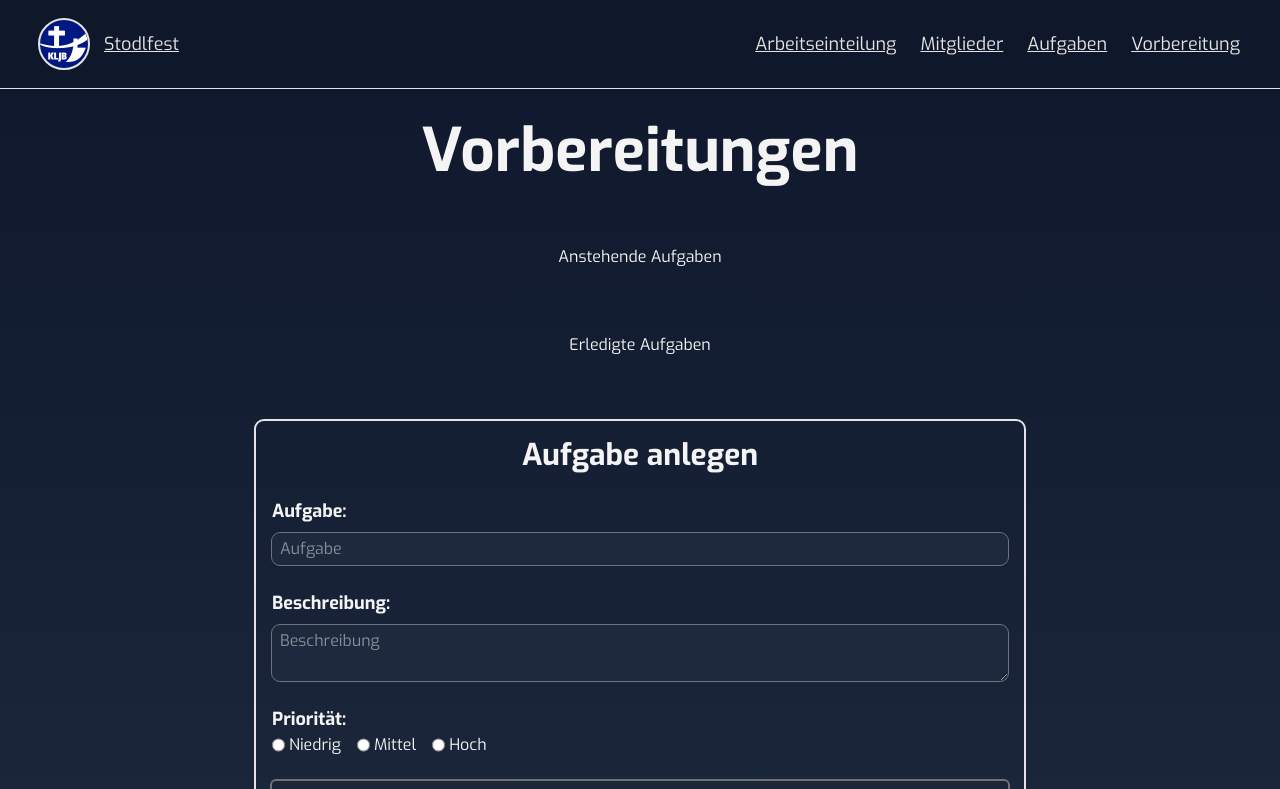
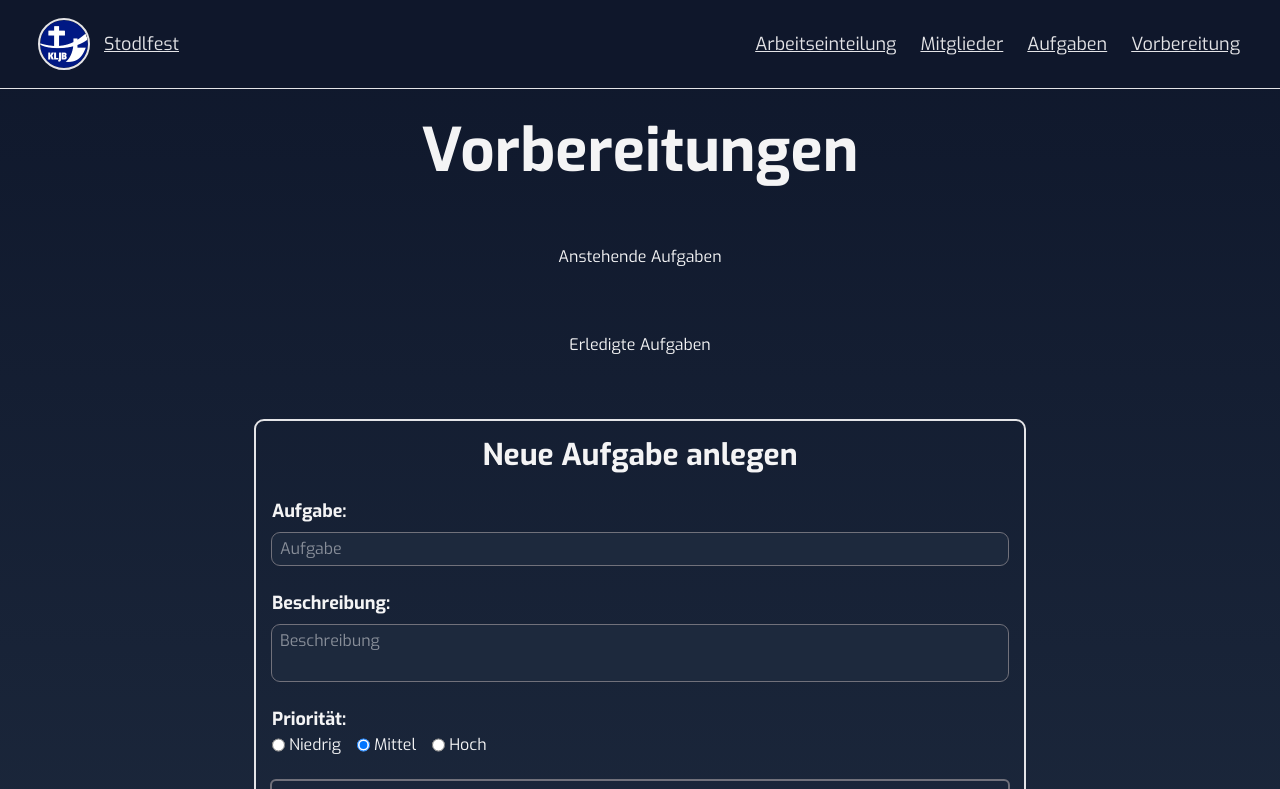
Before and after one commit to StackOverflowIsBetterThanAnyAI/stodlfest-frontend, a React (Vite) app: page /vorbereitung in a window 1280 px wide. Shown: the top 789 px of the page. Built offline with nearby package versions, Linux system fonts and the light colour scheme; a web font is replaced by a local one.

Commit message:
add new task form

```diff
--- a/src/components/form/FormNewTask.tsx
+++ b/src/components/form/FormNewTask.tsx
@@ -1,15 +1,40 @@
+import { useState, type ChangeEvent } from 'react'
+import { setItemInSessionStorage } from '../../utils/setItemInSessionStorage'
+import { getStoredSessionData } from '../../utils/getStoredSessionData'
+
 const FormHeader = () => {
     return (
         <h2 className="text-lg xs:text-xl sm:text-2xl md:text-3xl font-bold flex justify-center text-center items-center">
-            Aufgabe anlegen
+            Neue Aufgabe anlegen
         </h2>
     )
 }
 
-const FormRadioButton = ({ id, label }: { id: string; label: string }) => {
+type FormRadioButtonProps = {
+    id: string
+    label: string
+    value: string
+    currentPriority: string
+    onChange: (e: ChangeEvent<HTMLInputElement>) => void
+}
+
+const FormRadioButton = ({
+    id,
+    label,
+    value,
+    currentPriority,
+    onChange,
+}: FormRadioButtonProps) => {
     return (
         <div className="flex flex-nowrap gap-1">
-            <input type="radio" id={id} name="priority" value="high" />
+            <input
+                type="radio"
+                id={id}
+                name="priority"
+                value={value}
+                checked={currentPriority === value}
+                onChange={onChange}
+            />
             <label htmlFor={id} className="text-sm md:text-base">
                 {label}
             </label>
@@ -18,12 +43,41 @@ const FormRadioButton = ({ id, label }: { id: string; label: string }) => {
 }
 
 const FormNewTask = () => {
+    const parsedSessionData = getStoredSessionData()
+
+    const [task, setTask] = useState<string>(parsedSessionData?.taskAdd || '')
+    const [description, setDescription] = useState<string>(
+        parsedSessionData?.descriptionAdd || ''
+    )
+    const [priority, setPriority] = useState<string>(
+        parsedSessionData?.priorityAdd || 'middle'
+    )
+
+    const handleChangeDescription = (e: ChangeEvent<HTMLTextAreaElement>) => {
+        setDescription(e.target.value)
+        setItemInSessionStorage('descriptionAdd', e.target.value)
+    }
+
+    const handleChangeTask = (e: ChangeEvent<HTMLInputElement>) => {
+        setTask(e.target.value)
+        setItemInSessionStorage('taskAdd', e.target.value)
+    }
+    const handleChangePriority = (e: ChangeEvent<HTMLInputElement>) => {
+        setPriority(e.target.value)
+        setItemInSessionStorage('priorityAdd', e.target.value)
+    }
+
+    const handleSubmit = () => {}
+
     return (
-        <form className="flex flex-col gap-6 outline-2 outline-zinc-200 rounded-lg p-4 max-w-3xl w-full">
+        <form
+            className="flex flex-col gap-6 outline-2 outline-zinc-200 rounded-lg p-4 max-w-3xl w-full"
+            onSubmit={handleSubmit}
+        >
             <FormHeader />
             <div className="flex flex-wrap gap-2 items-center">
                 <label
-                    htmlFor="task-add"
+                    htmlFor="taskAdd"
                     className="font-bold text-base md:text-lg"
                 >
                     Aufgabe:
@@ -31,21 +85,25 @@ const FormNewTask = () => {
                 <input
                     type="text"
                     placeholder="Aufgabe"
-                    id="task-add"
+                    id="taskAdd"
                     className="w-full min-w-32 outline outline-zinc-500 rounded-lg px-2 py-1 bg-slate-800 text-sm md:text-base"
+                    onChange={handleChangeTask}
+                    value={task}
                 />
             </div>
             <div className="flex flex-col gap-2">
                 <label
-                    htmlFor="description-add"
+                    htmlFor="descriptionAdd"
                     className="font-bold text-base md:text-lg"
                 >
                     Beschreibung:
                 </label>
                 <textarea
                     placeholder="Beschreibung"
-                    id="description-add"
-                    className="w-full outline outline-zinc-500 rounded-lg px-2 py-1 bg-slate-800 text-sm md:text-base"
+                    id="descriptionAdd"
+                    className="w-full outline outline-zinc-500 rounded-lg px-2 py-1 bg-slate-800 text-sm md:text-base resize-none"
+                    onChange={handleChangeDescription}
+                    value={description}
                 />
             </div>
             <fieldset>
@@ -53,9 +111,27 @@ const FormNewTask = () => {
                     Priorität:
                 </legend>
                 <div className="flex w-full flex-wrap gap-x-4 gap-y-1 items-center">
-                    <FormRadioButton id="low-add" label="Niedrig" />
-                    <FormRadioButton id="medium-add" label="Mittel" />
-                    <FormRadioButton id="high-add" label="Hoch" />
+                    <FormRadioButton
+                        id="lowAdd"
+                        label="Niedrig"
+                        value="low"
+                        currentPriority={priority}
+                        onChange={handleChangePriority}
+                    />
+                    <FormRadioButton
+                        id="mediumAdd"
+                        label="Mittel"
+                        value="middle"
+                        currentPriority={priority}
+                        onChange={handleChangePriority}
+                    />
+                    <FormRadioButton
+                        id="highAdd"
+                        label="Hoch"
+                        value="high"
+                        currentPriority={priority}
+                        onChange={handleChangePriority}
+                    />
                 </div>
             </fieldset>
             <button
```
